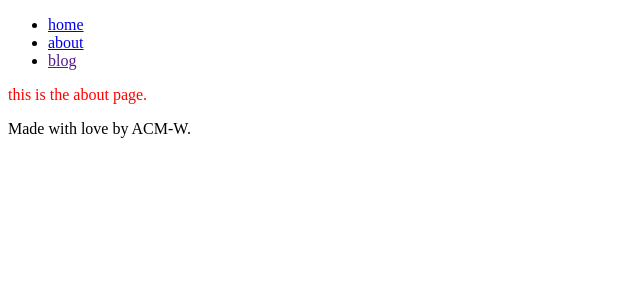
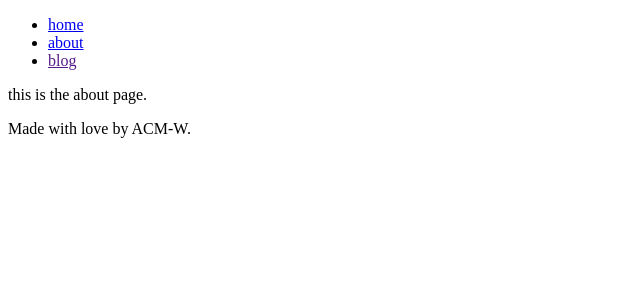
Before and after one commit to uclaacm/w-website, a Jekyll site: the page built from _pages/02_about.md, in a window 1280 px wide. Shown: the top 300 px of the page, without its empty margins (0-640 px from the left). Built offline with Jekyll 4.4.1, drawn with Linux system fonts in a browser that asks for light colours; some web fonts are replaced.

Commit message:
base styling

```diff
--- a/_includes/head.html
+++ b/_includes/head.html
@@ -3,4 +3,5 @@
   <meta name="viewport" content="width=device-width, initial-scale=1">
   <link rel="stylesheet" href="{{ site.baseurl }}/css/main.css">
   <link href="https://fonts.googleapis.com/css?family=Poppins" rel="stylesheet">
+  <link href="https://fonts.googleapis.com/css?family=Scope+One" rel="stylesheet">
 </head>
--- a/_sass/_base.scss
+++ b/_sass/_base.scss
@@ -1 +1,5 @@
-$w-color: #1BC3A9
+$w-color: #1BC3A9;
+$font-heading: 'Poppins', sans-serif;
+$font-heading: 'Scope One', serif;
+$body-color: black;
+$link-color: $w-color;
--- a/_sass/_layout.scss
+++ b/_sass/_layout.scss
@@ -1,3 +1,3 @@
 .container-body {
-  color: red;
+  font-family: 'Scope One', serif;
 }
```
